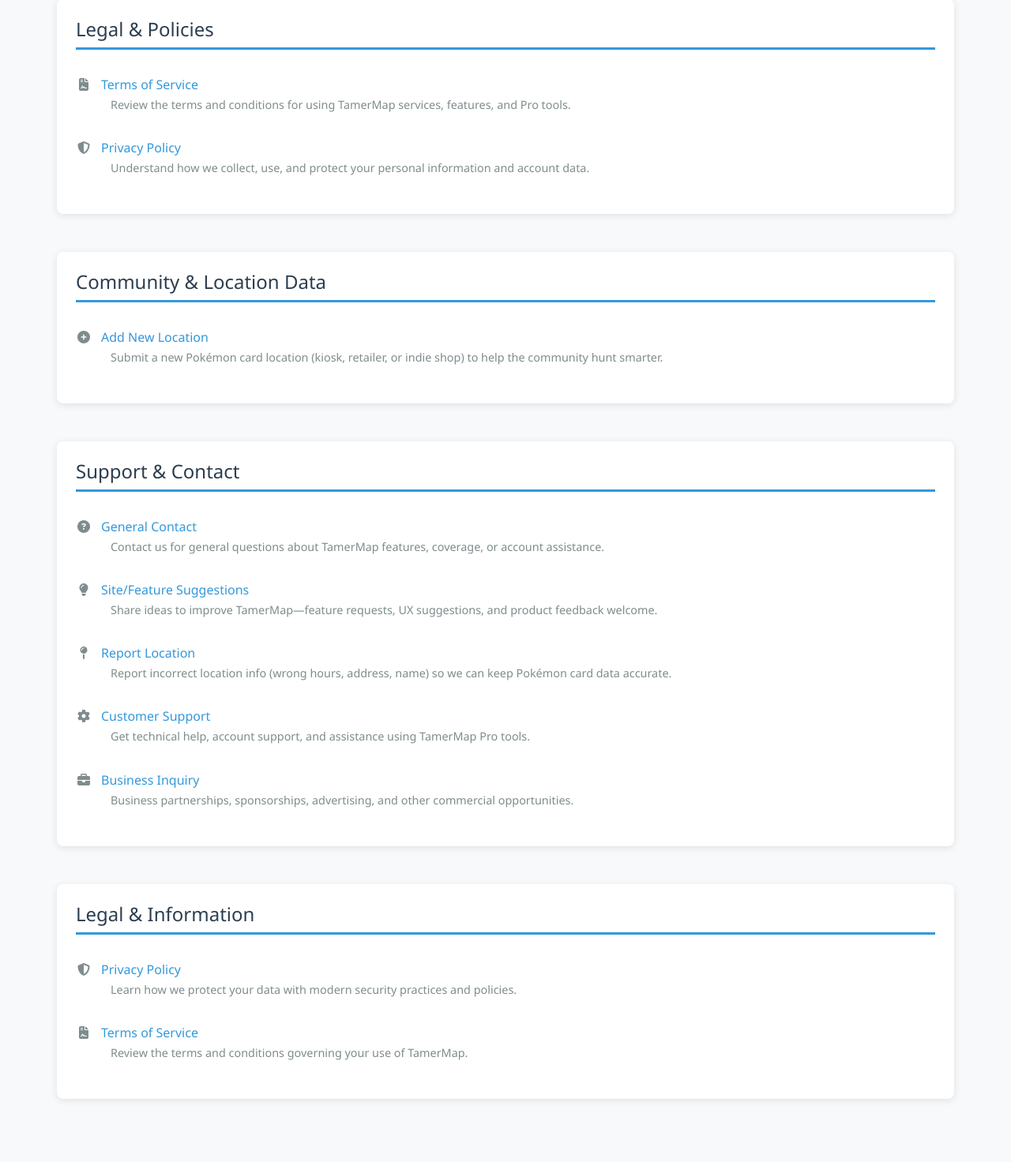
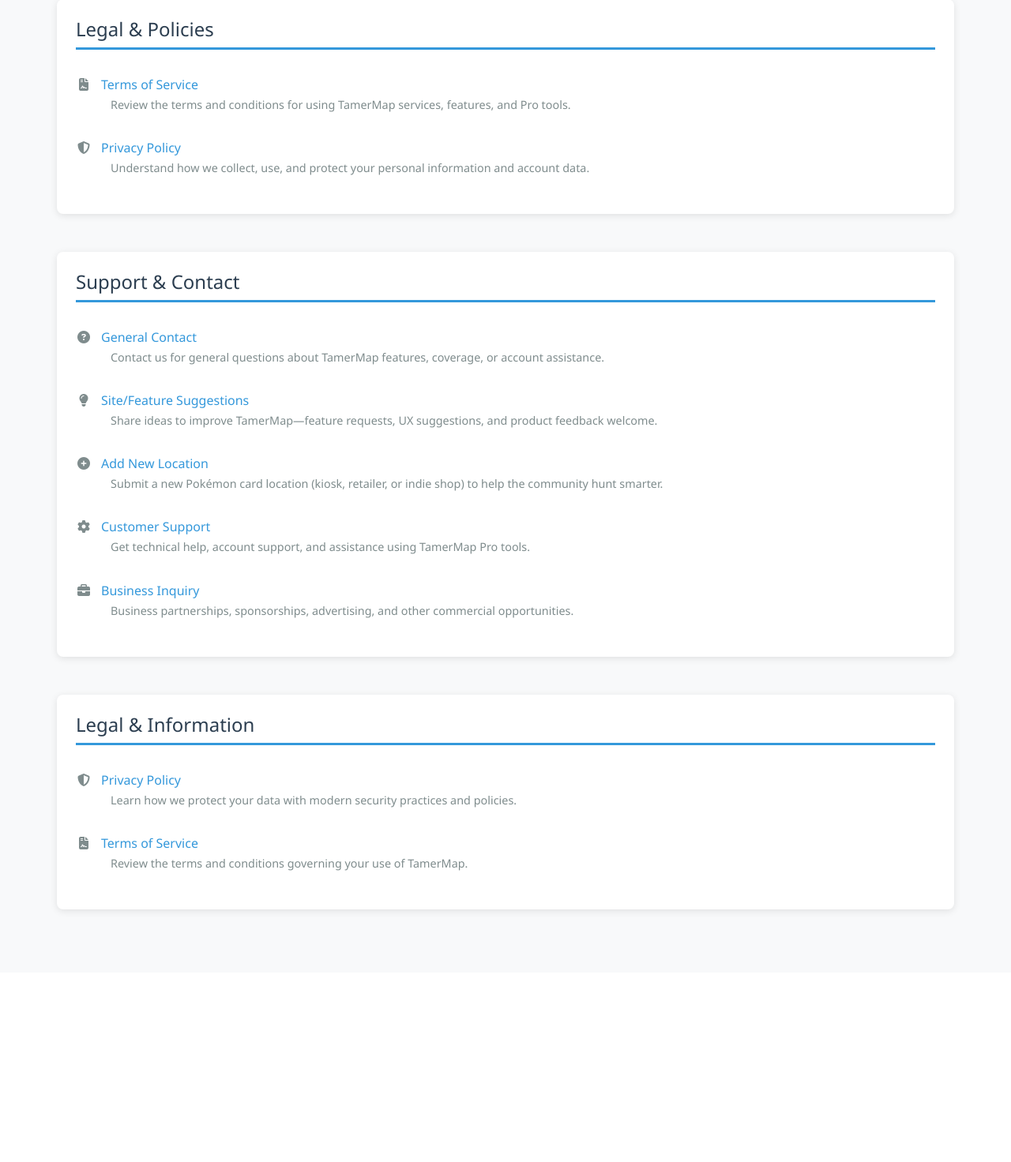
Before and after one commit to mdevore111/tamermap2, a Flask app: page /sitemap in a window 1280 px wide. Shown: the part 3247-4719 px from the top of the page at 79% size. After the commit the page ends 4404 px from the top, so only its background shows below. Run offline with Flask 3, Linux system fonts and the light colour scheme; parts of the project's set-up code (start-up, migrations or seed data) failed here and were passed over; some libraries are stand-ins or nearby versions.

Commit message:
refactor(sitemap): move Add New Location to Support & Contact, remove Community section\n\n- Replace 'Report Location' with 'Add New Location' in Support & Contact\n- Remove standalone 'Community & Location Data' section\n- Consolidate location-related actions under Support & Contact

```diff
--- a/templates/sitemap.html
+++ b/templates/sitemap.html
@@ -342,18 +342,6 @@
         </ul>
     </div>
 
-    <div class="sitemap-section">
-        <h2>Community & Location Data</h2>
-        <ul class="sitemap-list">
-            <li>
-                <a href="{{ url_for('public.add_location') }}">
-                    <i class="fas fa-plus-circle"></i>
-                    Add New Location
-                </a>
-                <div class="sitemap-description">Submit a new Pokémon card location (kiosk, retailer, or indie shop) to help the community hunt smarter.</div>
-            </li>
-        </ul>
-    </div>
 
 
 
@@ -379,11 +367,11 @@
                 <div class="sitemap-description">Share ideas to improve TamerMap—feature requests, UX suggestions, and product feedback welcome.</div>
             </li>
             <li>
-                <a href="{{ url_for('public.send_message', type='location') }}">
-                    <i class="fas fa-map-pin"></i>
-                    Report Location
+                <a href="{{ url_for('public.add_location') }}">
+                    <i class="fas fa-plus-circle"></i>
+                    Add New Location
                 </a>
-                <div class="sitemap-description">Report incorrect location info (wrong hours, address, name) so we can keep Pokémon card data accurate.</div>
+                <div class="sitemap-description">Submit a new Pokémon card location (kiosk, retailer, or indie shop) to help the community hunt smarter.</div>
             </li>
             <li>
                 <a href="{{ url_for('public.send_message', type='support') }}">
```
